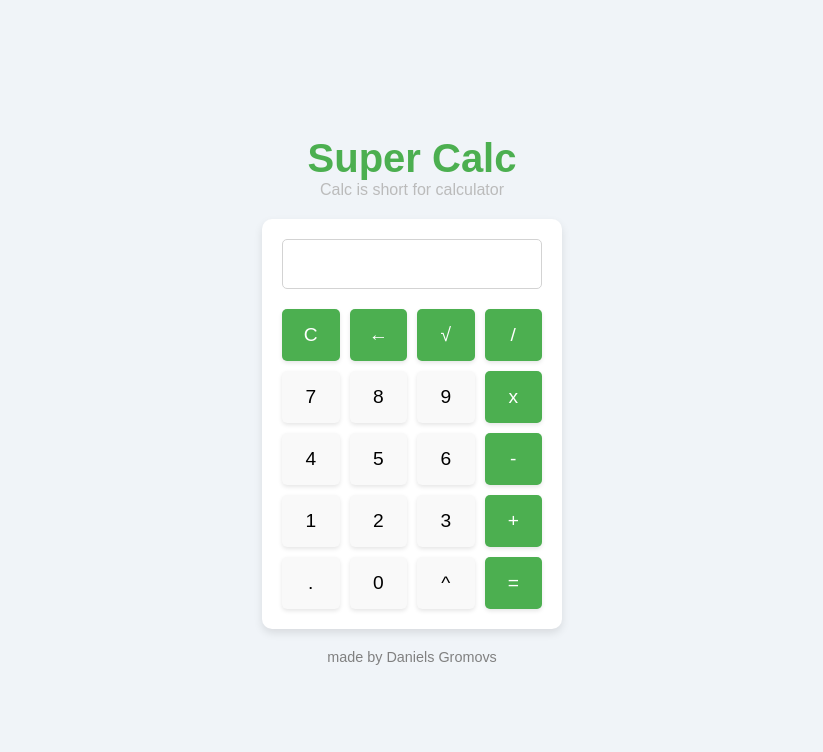
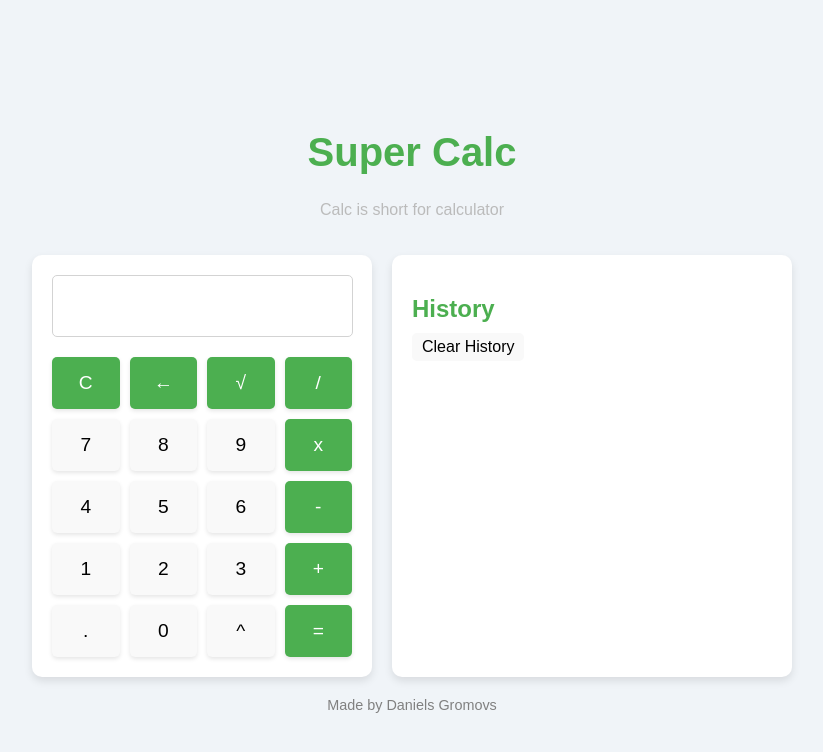
Before and after one commit to DanielsGromovs/WebCalc, a plain HTML site: page Index.html in a window 1280 px wide. Shown: the whole page, without its empty margins (228-1051 px from the left). Drawn offline with Linux system fonts and the light colour scheme.

Commit message:
Added history

```diff
--- a/Index.html
+++ b/Index.html
@@ -1,4 +1,5 @@
 <!DOCTYPE html>
+<html lang="en">
 <head>
     <meta charset="UTF-8">
     <meta name="viewport" content="width=device-width, initial-scale=1.0">
@@ -6,11 +7,12 @@
     <link rel="stylesheet" href="style.css">
 </head>
 <body>
-    <Header>
-        <H1>Super Calc</H1>
+    <header>
+        <h1>Super Calc</h1>
         <p>Calc is short for calculator</p>
-    </Header>
+    </header>
     <main>
+        <div class="main-container">
             <div class="calculator">
                 <div id="screen">
                     <input type="text" id="output" readonly>
@@ -40,14 +42,18 @@
                     <button onclick="EqAdd('0')">0</button>
                     <button onclick="EqAdd('^')">^</button>
                     <button id="equals" onclick="Solve()">=</button>
-
-
+                </div>
+            </div>
+            <div id="history-container">
+                <h2>History</h2>
+                <button onclick="clearHistory()">Clear History</button>
+                <ul id="history-list"></ul>
             </div>
         </div>
     </main>
     <footer>
-        made by Daniels Gromovs
+        Made by Daniels Gromovs
     </footer>
+    <script src="script.js"></script>
 </body>
-<script src="script.js"></script>
 </html>
--- a/script.js
+++ b/script.js
@@ -1,4 +1,6 @@
 const output = document.getElementById("output");
+const historyList = document.getElementById("history-list");
+let history = [];
 
 function EqAdd(val) {
     output.value += val;
@@ -15,7 +17,10 @@ function Solve() {
             .replace(/√(\d+(\.\d+)?)/g, 'Math.sqrt($1)')
             .replace(/\^/g, '**');
         const result = eval(expression);
+        const historyEntry = `${output.value} = ${result}`;
+        history.push(historyEntry);
         output.value = result;
+        updateHistory();
     } catch (e) {
         output.value = "Error";
     }
@@ -24,3 +29,17 @@ function Solve() {
 function Back() {
     output.value = output.value.slice(0, -1);
 }
+
+function updateHistory() {
+    historyList.innerHTML = '';
+    history.forEach(entry => {
+        const li = document.createElement("li");
+        li.textContent = entry;
+        historyList.appendChild(li);
+    });
+}
+
+function clearHistory() {
+    history = [];
+    updateHistory();
+}
--- a/style.css
+++ b/style.css
@@ -1,11 +1,3 @@
-
-* {
-    margin: 0;
-    padding: 0;
-    box-sizing: border-box;
-}
-
-
 body {
     font-family: Arial, sans-serif;
     background-color: #f0f4f8;
@@ -16,7 +8,6 @@ body {
     justify-content: center;
     min-height: 100vh;
 }
-
 
 header {
     text-align: center;
@@ -32,6 +23,11 @@ header p {
     color: rgb(187, 187, 187);
 }
 
+.main-container {
+    display: flex;
+    gap: 20px; /* Space between calculator and history */
+    align-items: flex-start; /* Align calculator and history at the top */
+}
 
 .calculator {
     background-color: white;
@@ -41,13 +37,12 @@ header p {
     width: 300px;
 }
 
-
 #screen {
     margin-bottom: 20px;
 }
 
 #output {
-    width: 100%;
+    width: 93%;
     height: 50px;
     font-size: 1.5em;
     text-align: right;
@@ -58,7 +53,6 @@ header p {
     white-space: nowrap;
     direction: ltr;
 }
-
 
 .Keypad {
     display: grid;
@@ -76,8 +70,6 @@ header p {
     cursor: pointer;
     transition: background 0.3s, transform 0.2s;
 }
-
-
 
 button:hover {
     background-color: #4CAF50;
@@ -107,6 +99,57 @@ button:active {
     color: white;
 }
 
+#history-container {
+    background-color: white;
+    border-radius: 10px;
+    padding: 20px;
+    box-shadow: 0 4px 8px rgba(0, 0, 0, 0.1);
+    width: 400px;
+    height: 422px;
+    flex-shrink: 0; /* Prevent flexbox shrinking */
+    box-sizing: border-box; /* Ensure height includes padding and borders */
+}
+
+#history-container h2 {
+    font-size: 1.5em;
+    margin-bottom: 10px;
+    color: #4CAF50;
+}
+
+#history-container button {
+    margin-bottom: 10px;
+    padding: 5px 10px;
+    font-size: 1em;
+    background-color: #f9f9f9;
+    border: none;
+    border-radius: 5px;
+    cursor: pointer;
+}
+
+#history-container button:hover {
+    background-color: #4CAF50;
+    color: white;
+}
+
+#history-list {
+    list-style: none;
+    padding: 0;
+    margin: 0;
+    max-height: 300px;
+    overflow-y: auto;
+}
+
+#history-list li {
+    padding: 5px;
+    border-bottom: 1px solid #f0f4f8;
+    font-size: 1.1em;
+    color: #333;
+}
+
+#history-list li:last-child {
+    border-bottom: none;
+}
+
 footer {
     margin-top: 20px;
     text-align: center;
```
Lines whose indentation alone changed are shown as unchanged.
